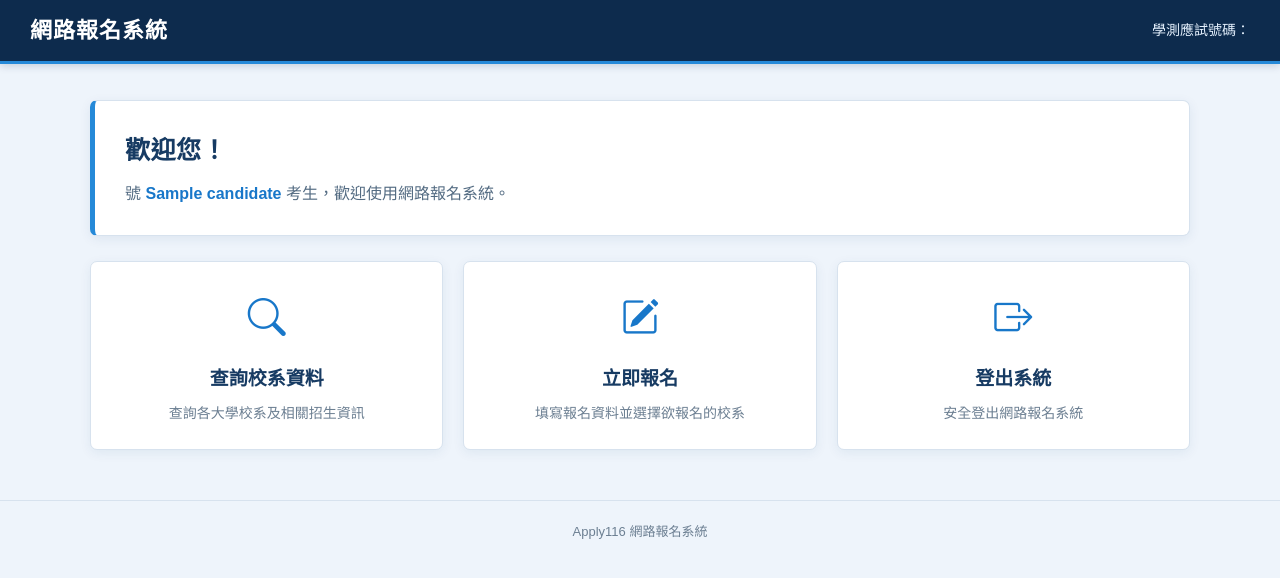
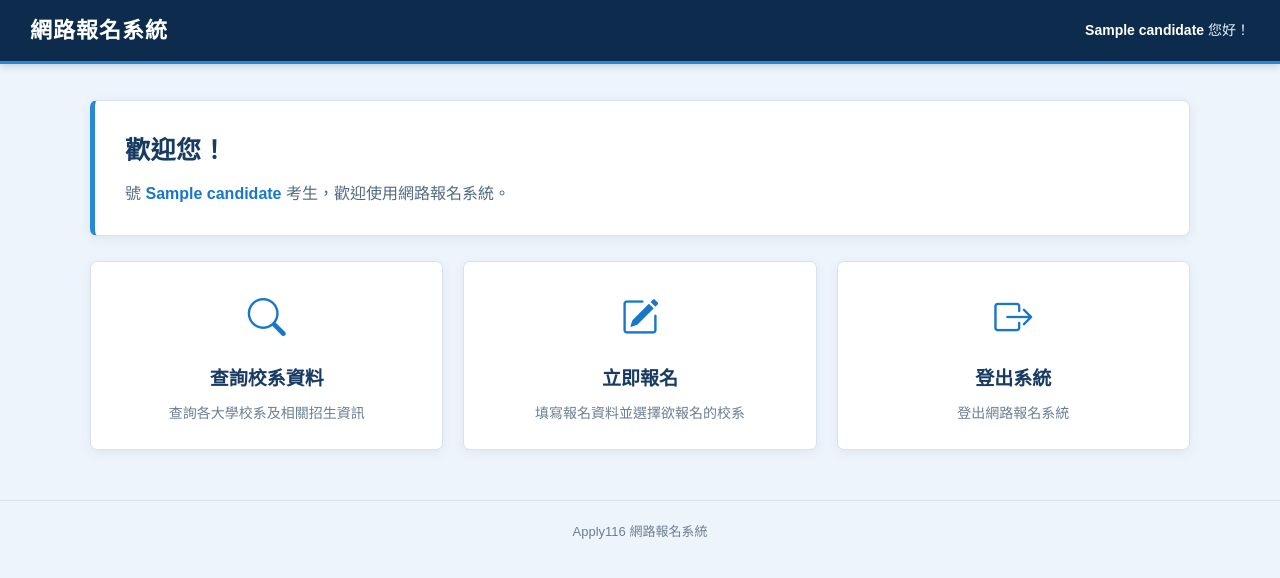
Before and after one commit to yunnn41399/apply116, a CodeIgniter 4 app: the page made by app/Views/Apply/index.php in a window 1280 px wide. Shown: the top 578 px of the page. Run offline with PHP 8.4 and a stand-in for CodeIgniter, Linux system fonts and the light colour scheme; the template is opened without the code that fills it: most values are stand-ins (such as "Sample title", 1, 10 or a date in 2020); data that the repository does not hold is empty; some libraries are stand-ins or nearby versions.

Commit message:
Update 0814-1

```diff
--- a/app/Views/Apply/index.php
+++ b/app/Views/Apply/index.php
@@ -16,10 +16,11 @@
             網路報名系統
         </h1>
         <div class="apply-header-user">
-            學測應試號碼：
             <strong>
                 <?= esc(session()->get('exam_number')) ?>
+                <?= esc($candidate['name']) ?>
             </strong>
+            您好！
         </div>
     </header>
     <main class="apply-container">
@@ -74,7 +75,7 @@
                     登出系統
                 </div>
                 <div class="apply-card-description">
-                    安全登出網路報名系統
+                    登出網路報名系統
                 </div>
             </a>
         </div>
```
